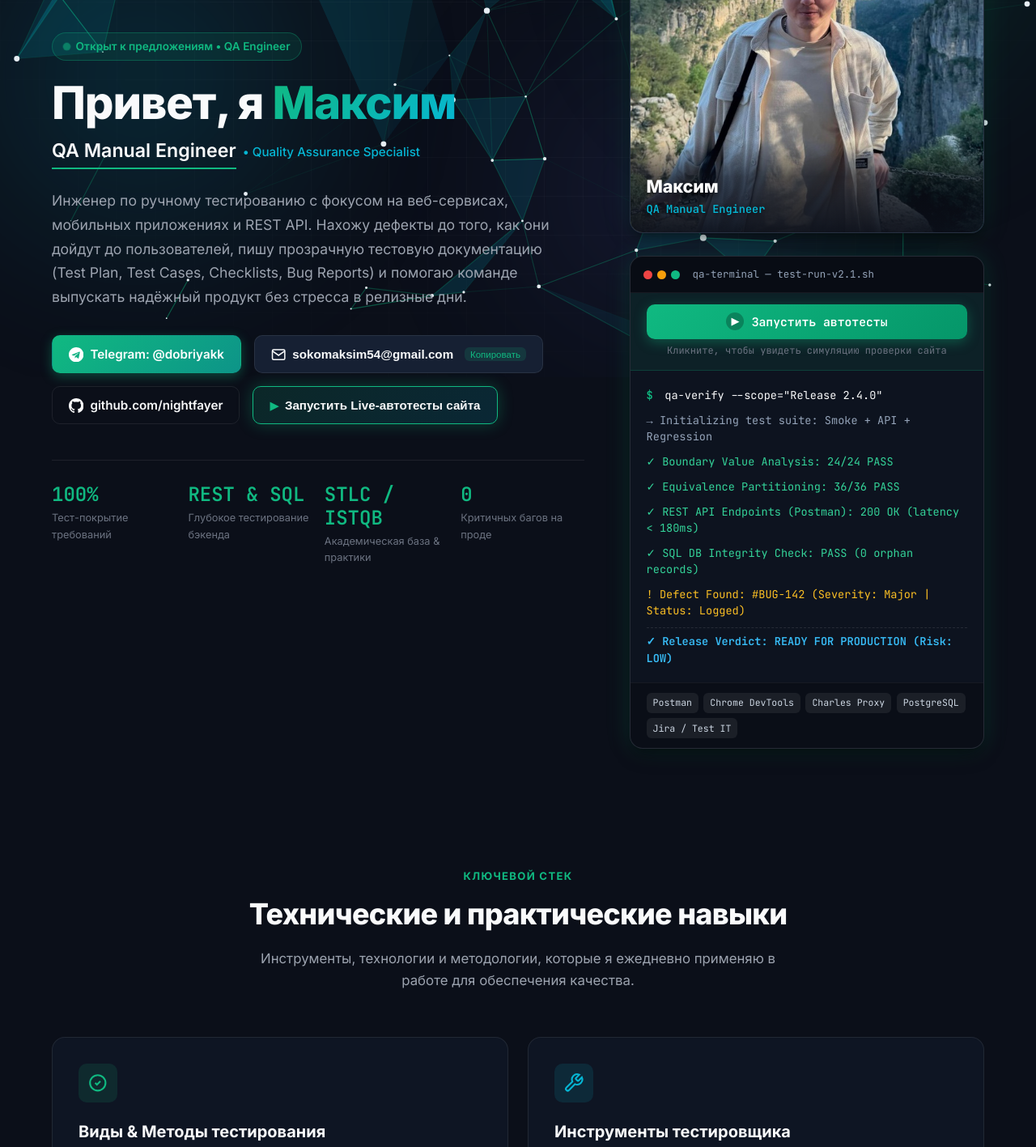
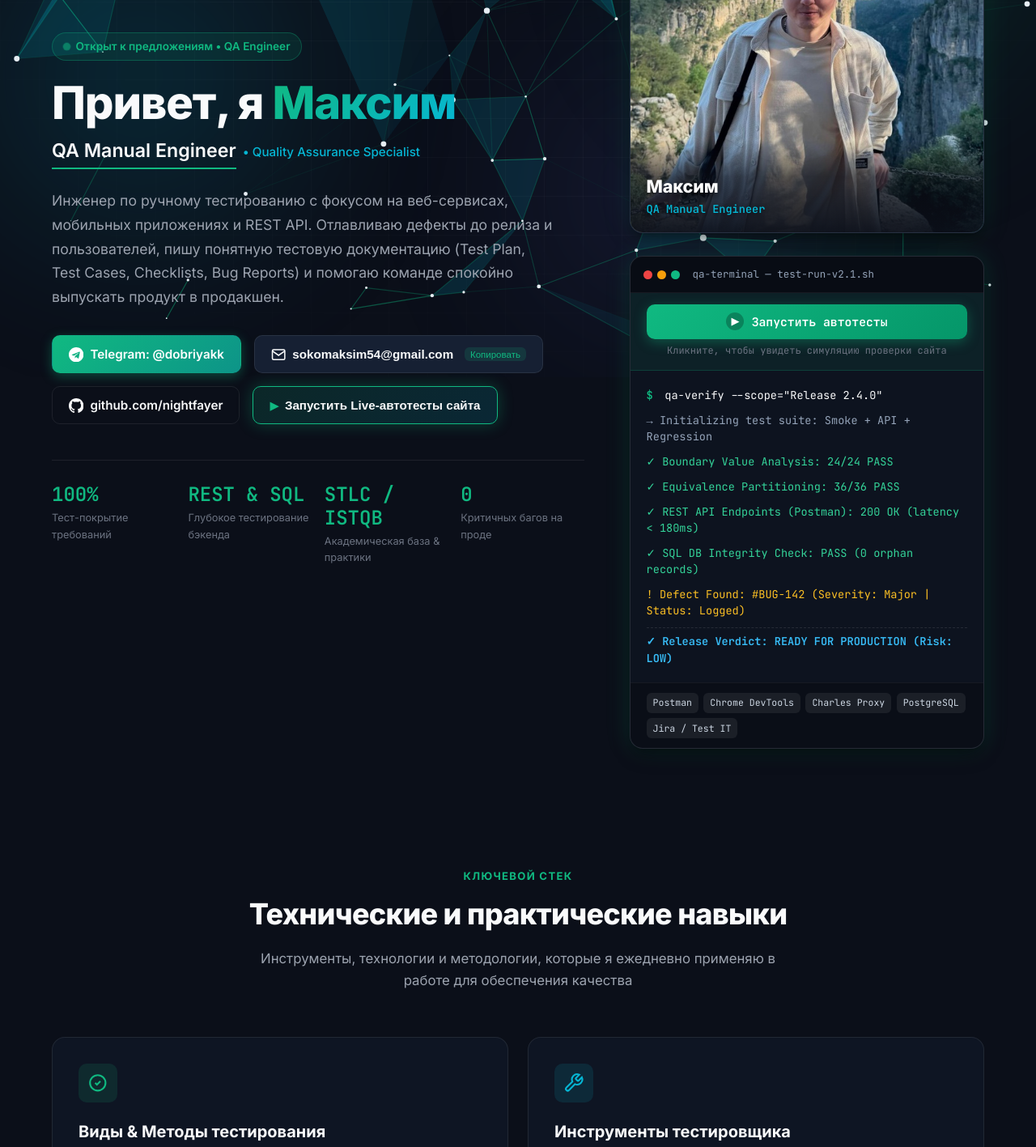
Before and after one commit to nightfayer/qa-resume, a website: page index.html in a window 1280 px wide. Shown: the part 334-1751 px from the top of the page at 81% size. Drawn offline with Linux system fonts and the light colour scheme.

Commit message:
refactor: polish copy to sound natural and remove trailing dots in subheadings

```diff
--- a/app.js
+++ b/app.js
@@ -17,7 +17,7 @@ const translations = {
     hero_greeting: "Привет, я",
     hero_name: "Максим",
     hero_subtitle: "<span class=\"role-highlight\">QA Manual Engineer</span> <span class=\"role-tag\">&bull; Quality Assurance Specialist</span>",
-    hero_desc: "Инженер по ручному тестированию с фокусом на веб-сервисах, мобильных приложениях и REST API. Нахожу дефекты до того, как они дойдут до пользователей, пишу прозрачную тестовую документацию (Test Plan, Test Cases, Checklists, Bug Reports) и помогаю команде выпускать надёжный продукт без стресса в релизные дни.",
+    hero_desc: "Инженер по ручному тестированию с фокусом на веб-сервисах, мобильных приложениях и REST API. Отлавливаю дефекты до релиза и пользователей, пишу понятную тестовую документацию (Test Plan, Test Cases, Checklists, Bug Reports) и помогаю команде спокойно выпускать продукт в продакшен.",
     copy_tooltip: "Копировать",
     copy_click: "Скопировать",
     stat_1: "Тест-покрытие требований",
@@ -26,7 +26,7 @@ const translations = {
     stat_4: "Критичных багов на проде",
     skills_tag: "Ключевой стек",
     skills_title: "Технические и практические навыки",
-    skills_desc: "Инструменты, технологии и методологии, которые я ежедневно применяю в работе для обеспечения качества.",
+    skills_desc: "Инструменты, технологии и методологии, которые я ежедневно применяю в работе для обеспечения качества",
     skill_cat_1_title: "Виды & Методы тестирования",
     skill_cat_1_list: `
       <li><strong>Функциональное тестирование</strong> (Functional & Non-functional)</li>
@@ -61,7 +61,7 @@ const translations = {
     `,
     artifacts_tag: "Портфолио артефактов",
     artifacts_title: "Примеры реальной тестовой документации",
-    artifacts_desc: "Кликабельные образцы артефактов: посмотрите, как оформлены мои баг-репорты, тест-кейсы, тесты API в Postman и SQL-проверки.",
+    artifacts_desc: "Кликабельные образцы артефактов: посмотрите, как оформлены мои баг-репорты, тест-кейсы, тесты API в Postman и SQL-проверки",
     tab_bug: "Баг-репорт (Jira format)",
     tab_tc: "Тест-кейс & BVA",
     tab_api: "Коллекция Postman",
@@ -153,7 +153,7 @@ const translations = {
     aqa_desc: "Скрипт проверяет предотвращение регрессионного дефекта <code>#TASK-4082</code>: авторизация, добавление товара, применение промокода, перехват сетевого запроса API и проверка экрана успеха.",
     exp_tag: "Опыт & Проекты",
     exp_title: "Проектный опыт и практические кейсы",
-    exp_desc: "Примеры задач, зон ответственности и достигнутых результатов в проектах.",
+    exp_desc: "Примеры задач, зон ответственности и достигнутых результатов в проектах",
     exp_job1_role: "QA Manual Engineer",
     exp_job1_period: "2024 &mdash; Настоящее время",
     exp_job1_summary: "Обеспечение качества крупного интернет-магазина (Web SPA + Mobile Web + REST API микросервисы).",
@@ -175,9 +175,9 @@ const translations = {
     `,
     process_tag: "Качество как процесс",
     process_title: "Мой подход к тестированию",
-    process_desc: "Тестирование — это не просто поиск ошибок в конце разработки, а системная защита ценности продукта на каждом этапе жизненного цикла (STLC).",
+    process_desc: "Тестирование — это не просто поиск ошибок в конце разработки, а системная защита ценности продукта на каждом этапе жизненного цикла (STLC)",
     proc_1_title: "Анализ требований (Shift-Left)",
-    proc_1_desc: "Ищу логические несоответствия и пограничные случаи еще на стадии макетов в Figma и текста в Confluence. Баг, найденный в ТЗ, обходится в 10 раз дешевле бага в коде.",
+    proc_1_desc: "Ищу логические несоответствия и пограничные случаи на стадии макетов в Figma и текста в Confluence. Баг, найденный в ТЗ, обходится в 10 раз дешевле бага в коде.",
     proc_2_title: "Тест-дизайн & Планирование",
     proc_2_desc: "Применяю техники BVA, классы эквивалентности и анализ переходов состояний. Создаю ясные чек-листы, которые понятны и тестировщикам, и разработчикам.",
     proc_3_title: "Глубокое тестирование (UI + API + DB)",
@@ -214,7 +214,7 @@ const translations = {
     stat_4: "Critical bugs on production",
     skills_tag: "Core Stack",
     skills_title: "Technical & Practical Skills",
-    skills_desc: "Tools, technologies, and methodologies I apply every day to ensure software quality.",
+    skills_desc: "Tools, technologies, and methodologies I apply every day to ensure software quality",
     skill_cat_1_title: "Testing Types & Techniques",
     skill_cat_1_list: `
       <li><strong>Functional Testing</strong> (Functional & Non-functional)</li>
@@ -249,7 +249,7 @@ const translations = {
     `,
     artifacts_tag: "Artifacts Portfolio",
     artifacts_title: "Real Test Documentation Samples",
-    artifacts_desc: "Interactive artifact samples: inspect my bug reports, test cases, Postman API collections, and SQL data verifications.",
+    artifacts_desc: "Interactive artifact samples: inspect my bug reports, test cases, Postman API collections, and SQL data verifications",
     tab_bug: "Bug Report (Jira format)",
     tab_tc: "Test Case & BVA",
     tab_api: "Postman Collection",
@@ -341,7 +341,7 @@ const translations = {
     aqa_desc: "Script validates prevention of regression defect <code>#TASK-4082</code>: auth, item addition, promo code application, API response interception, and success screen check.",
     exp_tag: "Experience & Projects",
     exp_title: "Hands-on Project Track Record",
-    exp_desc: "Key responsibilities, challenges solved, and tangible quality achievements across products.",
+    exp_desc: "Key responsibilities, challenges solved, and tangible quality achievements across products",
     exp_job1_role: "QA Manual Engineer",
     exp_job1_period: "2024 &mdash; Present",
     exp_job1_summary: "Quality assurance for a high-load e-commerce platform (Web SPA + Mobile Web + REST API microservices).",
@@ -363,7 +363,7 @@ const translations = {
     `,
     process_tag: "Quality as a Mindset",
     process_title: "My Approach to Quality Assurance",
-    process_desc: "Testing is not just hunting bugs at the end of the sprint, but a systematic guardrail protecting product value across all STLC phases.",
+    process_desc: "Testing is not just hunting bugs at the end of the sprint, but a systematic guardrail protecting product value across all STLC phases",
     proc_1_title: "Requirements Analysis (Shift-Left)",
     proc_1_desc: "Catching ambiguities and edge cases early in Figma mockups and specifications. A bug caught in specs costs 10x less than a bug in production code.",
     proc_2_title: "Test Design & Strategy",
--- a/index.html
+++ b/index.html
@@ -104,7 +104,7 @@
           </h2>
 
           <p class="hero-desc" data-i18n="hero_desc">
-            Инженер по ручному тестированию с фокусом на веб-сервисах, мобильных приложениях и REST API. Нахожу дефекты до того, как они дойдут до пользователей, пишу прозрачную тестовую документацию (Test Plan, Test Cases, Checklists, Bug Reports) и помогаю команде выпускать надёжный продукт без стресса в релизные дни.
+            Инженер по ручному тестированию с фокусом на веб-сервисах, мобильных приложениях и REST API. Отлавливаю дефекты до релиза и пользователей, пишу понятную тестовую документацию (Test Plan, Test Cases, Checklists, Bug Reports) и помогаю команде спокойно выпускать продукт в продакшен.
           </p>
 
           <!-- Contact / CTA Pills -->
@@ -220,7 +220,7 @@
         <div class="section-header text-center">
           <span class="section-tag" data-i18n="skills_tag">Ключевой стек</span>
           <h2 class="section-title" data-i18n="skills_title">Технические и практические навыки</h2>
-          <p class="section-desc" data-i18n="skills_desc">Инструменты, технологии и методологии, которые я ежедневно применяю в работе для обеспечения качества.</p>
+          <p class="section-desc" data-i18n="skills_desc">Инструменты, технологии и методологии, которые я ежедневно применяю в работе для обеспечения качества</p>
         </div>
 
         <div class="skills-grid">
@@ -304,7 +304,7 @@
           <span class="section-tag" data-i18n="artifacts_tag">Портфолио артефактов</span>
           <h2 class="section-title" data-i18n="artifacts_title">Примеры реальной тестовой документации</h2>
           <p class="section-desc" data-i18n="artifacts_desc">
-            Кликабельные образцы артефактов: посмотрите, как оформлены мои баг-репорты, тест-кейсы, тесты API в Postman и SQL-проверки.
+            Кликабельные образцы артефактов: посмотрите, как оформлены мои баг-репорты, тест-кейсы, тесты API в Postman и SQL-проверки
           </p>
         </div>
 
@@ -717,7 +717,7 @@ test.describe('Checkout Flow & Promo Code Verification', () => {
         <div class="section-header text-center">
           <span class="section-tag" data-i18n="exp_tag">Опыт & Проекты</span>
           <h2 class="section-title" data-i18n="exp_title">Проектный опыт и практические кейсы</h2>
-          <p class="section-desc" data-i18n="exp_desc">Примеры задач, зон ответственности и достигнутых результатов в проектах.</p>
+          <p class="section-desc" data-i18n="exp_desc">Примеры задач, зон ответственности и достигнутых результатов в проектах</p>
         </div>
 
         <div class="timeline">
@@ -803,7 +803,7 @@ test.describe('Checkout Flow & Promo Code Verification', () => {
           <span class="section-tag" data-i18n="process_tag">Качество как процесс</span>
           <h2 class="section-title" data-i18n="process_title">Мой подход к тестированию</h2>
           <p class="section-desc" data-i18n="process_desc">
-            Тестирование — это не просто поиск ошибок в конце разработки, а системная защита ценности продукта на каждом этапе жизненного цикла (STLC).
+            Тестирование — это не просто поиск ошибок в конце разработки, а системная защита ценности продукта на каждом этапе жизненного цикла (STLC)
           </p>
         </div>
 
@@ -812,7 +812,7 @@ test.describe('Checkout Flow & Promo Code Verification', () => {
             <div class="process-step">01</div>
             <h3 data-i18n="proc_1_title">Анализ требований (Shift-Left)</h3>
             <p data-i18n="proc_1_desc">
-              Ищу логические несоответствия и пограничные случаи еще на стадии макетов в Figma и текста в Confluence. Баг, найденный в ТЗ, обходится в 10 раз дешевле бага в коде.
+              Ищу логические несоответствия и пограничные случаи на стадии макетов в Figma и текста в Confluence. Баг, найденный в ТЗ, обходится в 10 раз дешевле бага в коде.
             </p>
           </div>
 
```
